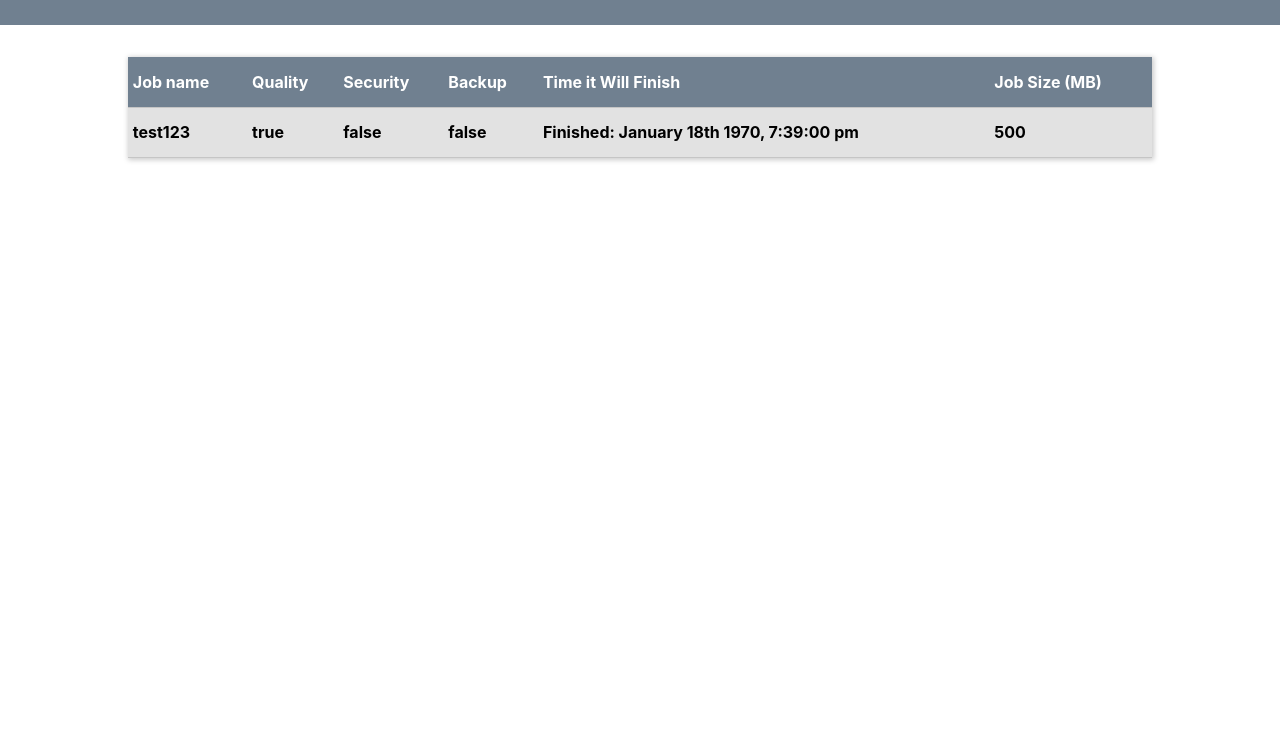
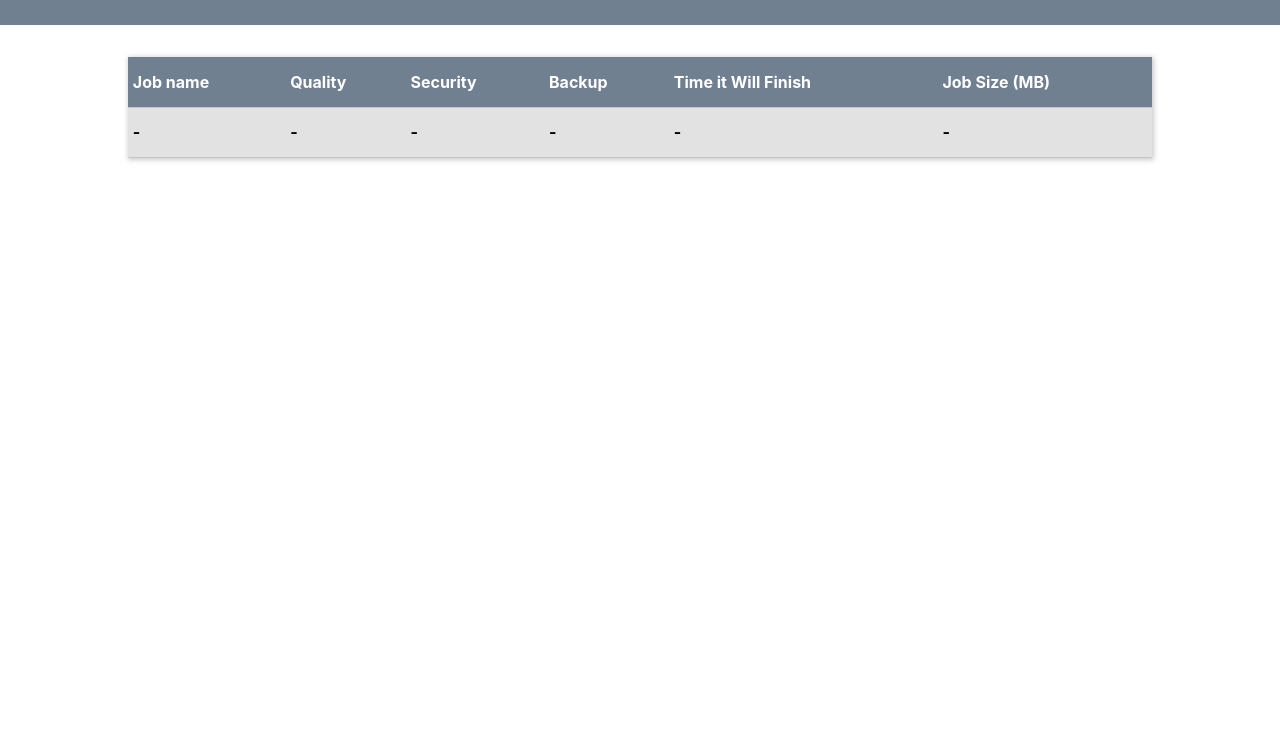
Before and after one commit to mezaisrael/cloud-service, a website: page dataCenter/index.html in a window 1280 px wide. Shown: the part 55-800 px from the top of the page. Drawn offline with Linux system fonts and the light colour scheme.

Commit message:
adding default value

```diff
--- a/dataCenter/index.html
+++ b/dataCenter/index.html
@@ -22,7 +22,7 @@
 				<th scope="col">Job Size (MB)</th>
 			</tr>
 		</thead>
-		<tbody class="table-body" align="left"> <tr class="currentJobRequest"></tr><tr><th class="currentJobRequest">test123 </th><th class="currentJobQuality">true</th><th class="currentJobSecurity">false</th><th class="currentJobBackup">false</th><th class="currentJobTime"> Finished: January 18th 1970, 7:39:00 pm</th><th class="currentJobBandwith">500</th></tr></tbody>
+		<tbody class="table-body" align="left"> <tr class="currentJobRequest"></tr><tr><th class="currentJobRequest"> - </th><th class="currentJobQuality"> - </th><th class="currentJobSecurity"> - </th><th class="currentJobBackup"> - </th><th class="currentJobTime"> - </th><th class="currentJobBandwith"> - </th></tr></tbody>
 
 		</table>
 <script src="dataCenterUI.js"></script>
```
